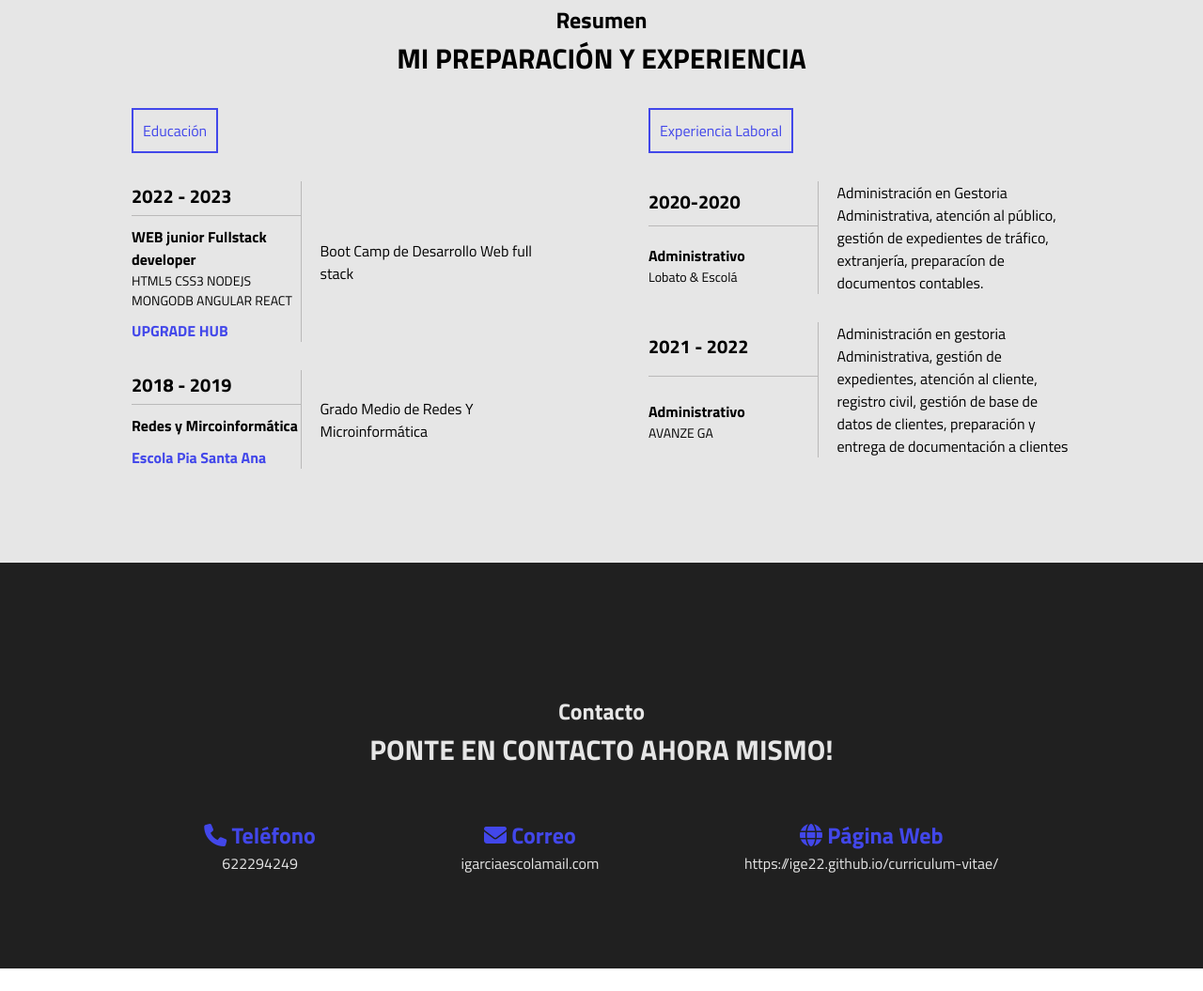
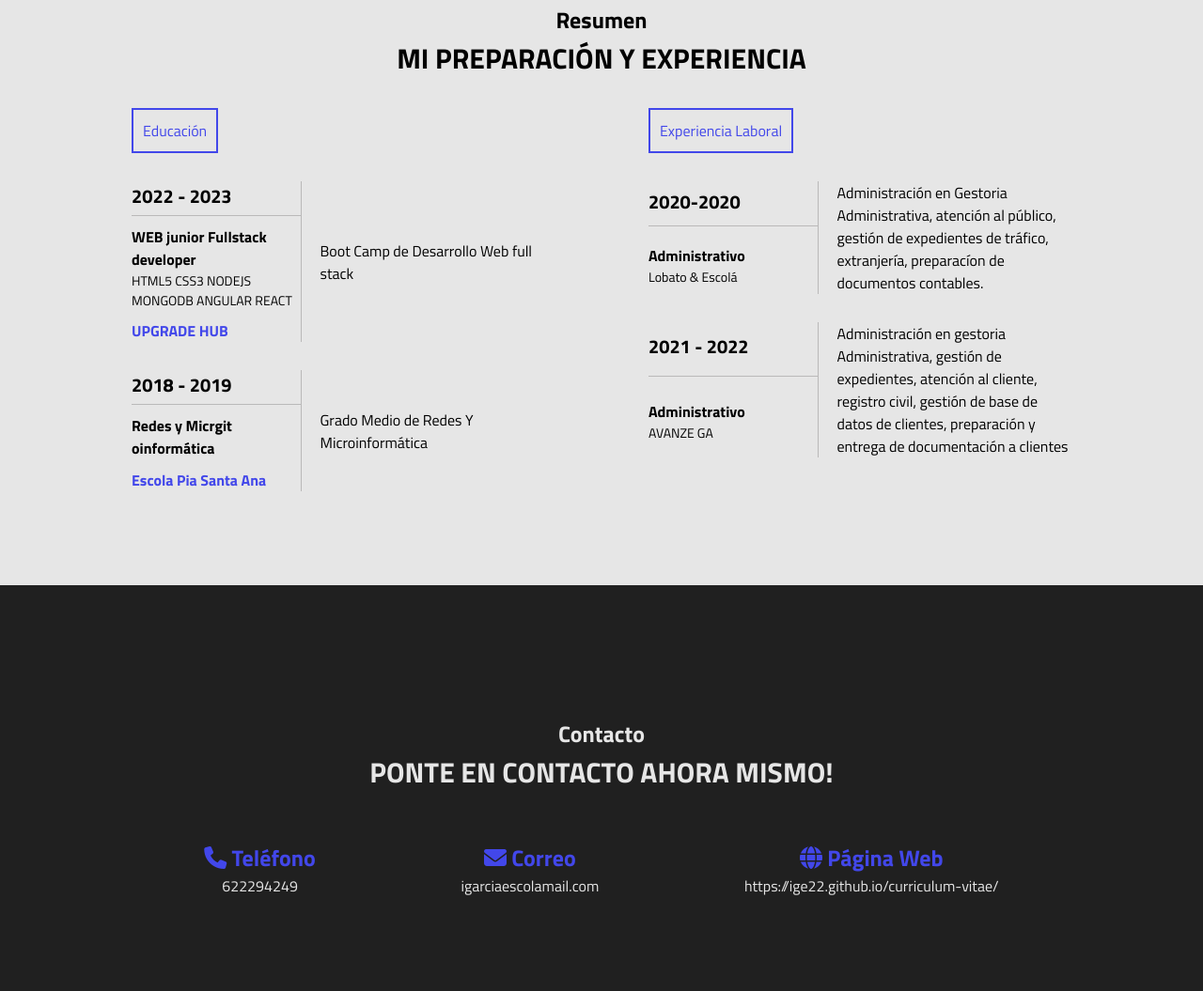
Before and after one commit to IGE22/curriculum-vitae, a plain HTML site: page index.html in a window 1280 px wide. Shown: the part 1838-2893 px from the top of the page at 94% size. Before the commit the page ends 2869 px from the top, so only its background shows below. Drawn offline with Linux system fonts and the light colour scheme.

Commit message:
corrección de errores

```diff
--- a/index.html
+++ b/index.html
@@ -182,7 +182,7 @@
                         </tr>
                         <tr>
                             <td>
-                                <h4>Redes y Mircoinformática</h4>
+                                <h4>Redes y Micrgit oinformática</h4>
 
                                 <span class="promedio">Escola Pia Santa Ana</span>
                             </td>
```
